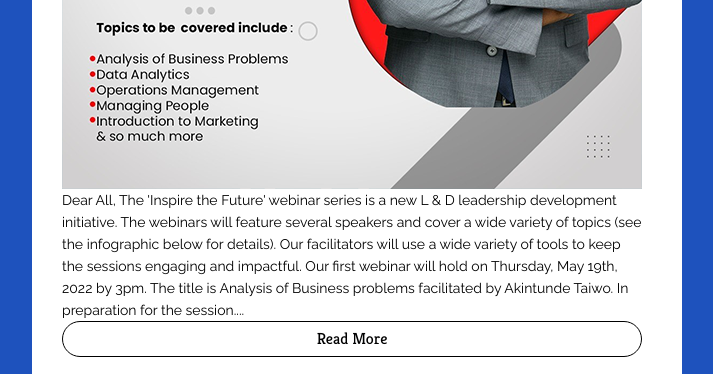
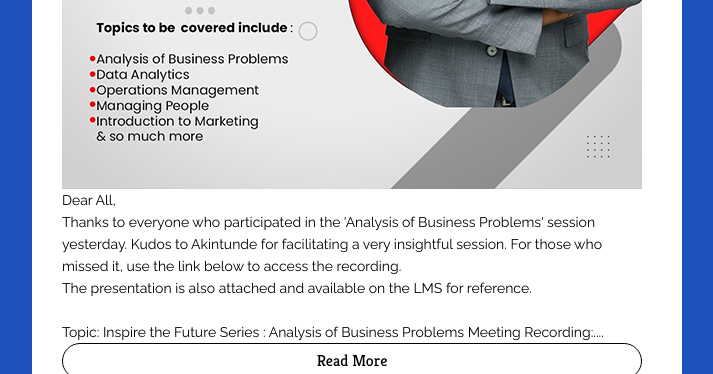
Before and after one commit to alphiechado/ipNXNewsletter, a plain HTML site: page Index.html.html in a window 1280 px wide. Shown: the part 3993-4367 px from the top of the page, without its empty margins (283-996 px from the left). Drawn offline with nearby package versions, Linux system fonts and the light colour scheme; a web font is replaced by a local one.

Commit message:
Add files via upload

```diff
--- a/Index.html.html
+++ b/Index.html.html
@@ -437,9 +437,15 @@
 
 															</tr>
 															<tr>
-																<td class="text black"style="font-family:'Raleway', Arial,sans-serif; font-size:14px; line-height:22px; text-align:left; color:#000000;"><multiline>Dear All,
-																	The 'Inspire the Future' webinar series is a new L & D leadership development initiative. The webinars will feature several speakers and cover a wide variety of topics (see the infographic below for details). Our facilitators will use a wide variety of tools to keep the sessions engaging and impactful.
-																	Our first webinar will hold on Thursday, May 19th, 2022 by 3pm. The title is Analysis of Business problems facilitated by Akintunde Taiwo. In preparation for the session....</multiline></td>
+																<td class="text black"style="font-family:'Raleway', Arial,sans-serif; font-size:14px; line-height:22px; text-align:left; color:#000000;"><multiline>Dear All,<br>
+
+																	Thanks to everyone who participated in the 'Analysis of Business Problems' session yesterday. Kudos to Akintunde for facilitating a very insightful session.
+
+																	For those who missed it, use the link below to access the recording.  <br>The presentation is also attached and available on the LMS for reference.<br>
+																	<br>
+
+																	Topic: Inspire the Future Series : Analysis of Business Problems
+																	Meeting Recording:....</multiline></td>
 															</tr>
 
 															<tr>
```
